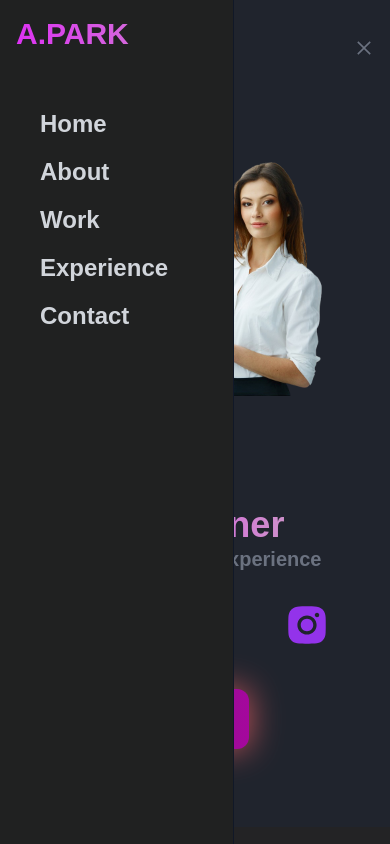
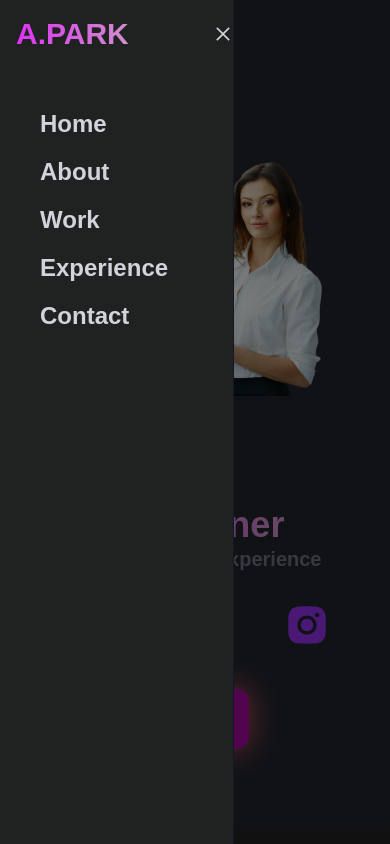
Before and after one commit to kaltrinabaliu/portfolio-vue, a Vue app in the folder portfolio-vue/: page / in a window 390 px wide. Both pictures are taken after a click on the element 364 px from the left and 48 px from the top of the page. Shown: the top 844 px of the page. Built offline with nearby package versions, Linux system fonts and the light colour scheme.

Commit message:
overlya div on the right side of sidebar menu

```diff
--- a/portfolio-vue/src/components/Navbar.vue
+++ b/portfolio-vue/src/components/Navbar.vue
@@ -1,5 +1,5 @@
 <template>
-    <div class="z-10 text-gray-500 flex justify-between items-center max-w-[1240px] mx-auto h-24 px-4 text-l">
+  <div class="relative z-10 text-gray-500 flex justify-between items-center max-w-[1240px] mx-auto h-24 px-4 text-l">
     <h1 class="text-3xl font-bold primary-color ml-4">A.PARK</h1>
     <ul class="hidden md:flex">
       <li class="p-5"><a href="#home">Home</a></li>
@@ -10,19 +10,27 @@
     </ul>
       <div @click="handleNav" class="block md:hidden">
         <!--  close icon -->
-
+<!--
       <svg v-if=nav stroke="currentColor" fill="currentColor" stroke-width="0" viewBox="0 0 1024 1024" fill-rule="evenodd" height="20" width="20" xmlns="http://www.w3.org/2000/svg">
         <path d="M799.855 166.312c.023.007.043.018.084.059l57.69 57.69c.041.041.052.06.059.084a.118.118 0 0 1 0 .069c-.007.023-.018.042-.059.083L569.926 512l287.703 287.703c.041.04.052.06.059.083a.118.118 0 0 1 0 .07c-.007.022-.018.042-.059.083l-57.69 57.69c-.041.041-.06.052-.084.059a.118.118 0 0 1-.069 0c-.023-.007-.042-.018-.083-.059L512 569.926 224.297 857.629c-.04.041-.06.052-.083.059a.118.118 0 0 1-.07 0c-.022-.007-.042-.018-.083-.059l-57.69-57.69c-.041-.041-.052-.06-.059-.084a.118.118 0 0 1 0-.069c.007-.023.018-.042.059-.083L454.073 512 166.371 224.297c-.041-.04-.052-.06-.059-.083a.118.118 0 0 1 0-.07c.007-.022.018-.042.059-.083l57.69-57.69c.041-.041.06-.052.084-.059a.118.118 0 0 1 .069 0c.023.007.042.018.083.059L512 454.073l287.703-287.702c.04-.041.06-.052.083-.059a.118.118 0 0 1 .07 0Z">
       </path>
-    </svg>
+    </svg> -->
           <!--  menu icon -->
       <svg v-if=!nav stroke="currentColor" fill="currentColor" stroke-width="0" viewBox="0 0 1024 1024" height="20" width="20" xmlns="http://www.w3.org/2000/svg">
         <path d="M904 160H120c-4.4 0-8 3.6-8 8v64c0 4.4 3.6 8 8 8h784c4.4 0 8-3.6 8-8v-64c0-4.4-3.6-8-8-8zm0 624H120c-4.4 0-8 3.6-8 8v64c0 4.4 3.6 8 8 8h784c4.4 0 8-3.6 8-8v-64c0-4.4-3.6-8-8-8zm0-312H120c-4.4 0-8 3.6-8 8v64c0 4.4 3.6 8 8 8h784c4.4 0 8-3.6 8-8v-64c0-4.4-3.6-8-8-8z">
       </path>
     </svg>
       </div>
-      <div :class="nav ? 'z-10 text-gray-300 fixed h-full left-0 top-0 w-[60%] border-r border-r-gray-900 bg-[#202121] ease-in-out duration-500' : 'fixed left-[-100%]'">
+     <!-- Overlay div -->
+    <div v-if="nav" class="fixed top-0 right-0 bottom-0 w-full bg-black opacity-50 md:hidden"></div>
+    <div :class="nav ? 'z-10 text-gray-300 fixed h-full left-0 top-0 w-[60%] border-r border-r-gray-900 bg-[#202121] ease-in-out duration-500' : 'fixed left-[-100%]'" class="md:hidden">
+      <div @click="handleNav" class="flex justify-between justify-center items-center">
       <h1 class="text-3xl font-bold primary-color m-4">A.PARK</h1>
+      <svg v-if=nav stroke="currentColor" fill="currentColor" stroke-width="0" viewBox="0 0 1024 1024" fill-rule="evenodd" height="20" width="20" xmlns="http://www.w3.org/2000/svg">
+        <path d="M799.855 166.312c.023.007.043.018.084.059l57.69 57.69c.041.041.052.06.059.084a.118.118 0 0 1 0 .069c-.007.023-.018.042-.059.083L569.926 512l287.703 287.703c.041.04.052.06.059.083a.118.118 0 0 1 0 .07c-.007.022-.018.042-.059.083l-57.69 57.69c-.041.041-.06.052-.084.059a.118.118 0 0 1-.069 0c-.023-.007-.042-.018-.083-.059L512 569.926 224.297 857.629c-.04.041-.06.052-.083.059a.118.118 0 0 1-.07 0c-.022-.007-.042-.018-.083-.059l-57.69-57.69c-.041-.041-.052-.06-.059-.084a.118.118 0 0 1 0-.069c.007-.023.018-.042.059-.083L454.073 512 166.371 224.297c-.041-.04-.052-.06-.059-.083a.118.118 0 0 1 0-.07c.007-.022.018-.042.059-.083l57.69-57.69c.041-.041.06-.052.084-.059a.118.118 0 0 1 .069 0c.023.007.042.018.083.059L512 454.073l287.703-287.702c.04-.041.06-.052.083-.059a.118.118 0 0 1 .07 0Z">
+      </path>
+    </svg>
+    </div>
       <ul class="p-8 text-2xl">
         <li class="p-2"><a href="#home">Home</a></li>
         <li class="p-2"><a href="#about">About</a></li>
```
Lines whose indentation alone changed are shown as unchanged.
